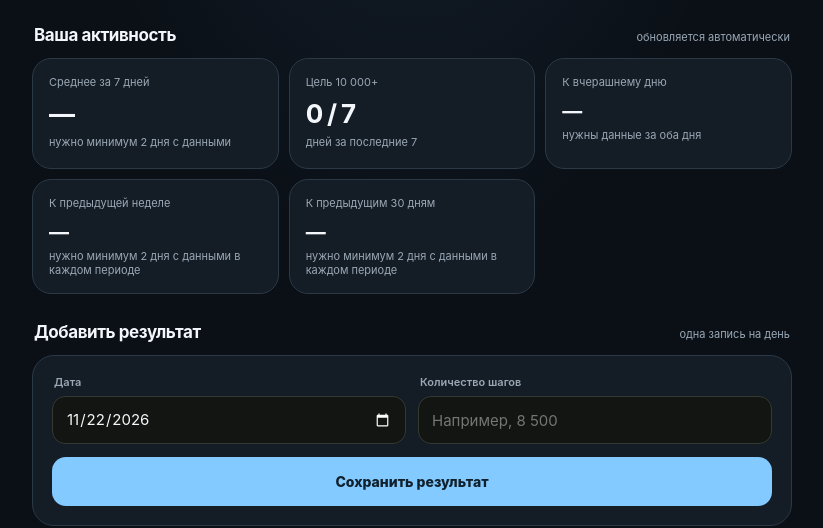
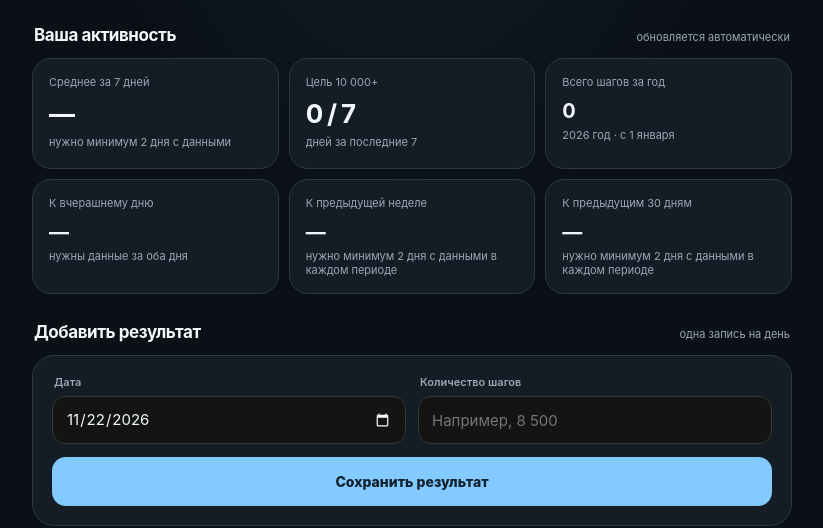
Before and after one commit to nikita-tsygan/step-tracker, a plain HTML site: page index.html in a window 1280 px wide. Shown: the part 308-836 px from the top of the page, without its empty margins (228-1051 px from the left). Drawn offline with Linux system fonts and the light colour scheme.

Commit message:
Добавление количества шагов за год

```diff
--- a/index.html
+++ b/index.html
@@ -391,6 +391,11 @@
           <div class="stat-detail">дней за последние 7</div>
         </article>
         <article class="stat-card">
+          <div class="stat-label">Всего шагов за год</div>
+          <strong class="stat-value compact" id="yearTotal">0</strong>
+          <div class="stat-detail" id="yearDetail"></div>
+        </article>
+        <article class="stat-card">
           <div class="stat-label">К вчерашнему дню</div>
           <strong class="stat-value compact" id="yesterdayDelta">—</strong>
           <div class="stat-detail" id="yesterdayDetail">шагов</div>
@@ -599,6 +604,16 @@
 
         const today = new Date();
         today.setHours(0, 0, 0, 0);
+        const todayString = localDateString(today);
+        const currentYear = String(today.getFullYear());
+        const yearTotal = records.reduce((total, record) => (
+          record.date.startsWith(`${currentYear}-`) && record.date <= todayString
+            ? total + record.steps
+            : total
+        ), 0);
+        byId("yearTotal").textContent = formatNumber(yearTotal);
+        byId("yearDetail").textContent = `${currentYear} год · с 1 января`;
+
         let goalDays = 0;
         for (let offset = 0; offset < 7; offset += 1) {
           const date = new Date(today);
```
